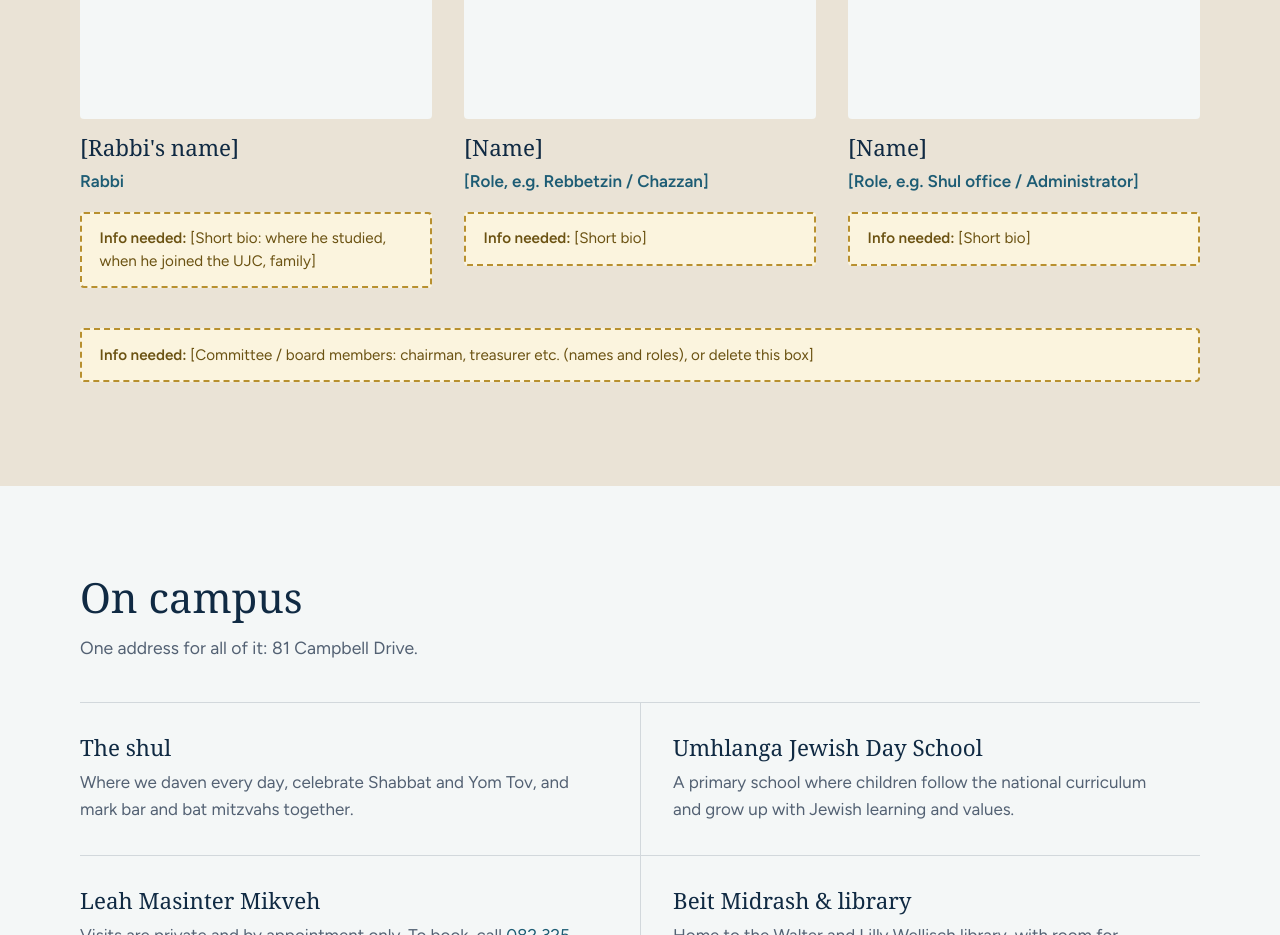
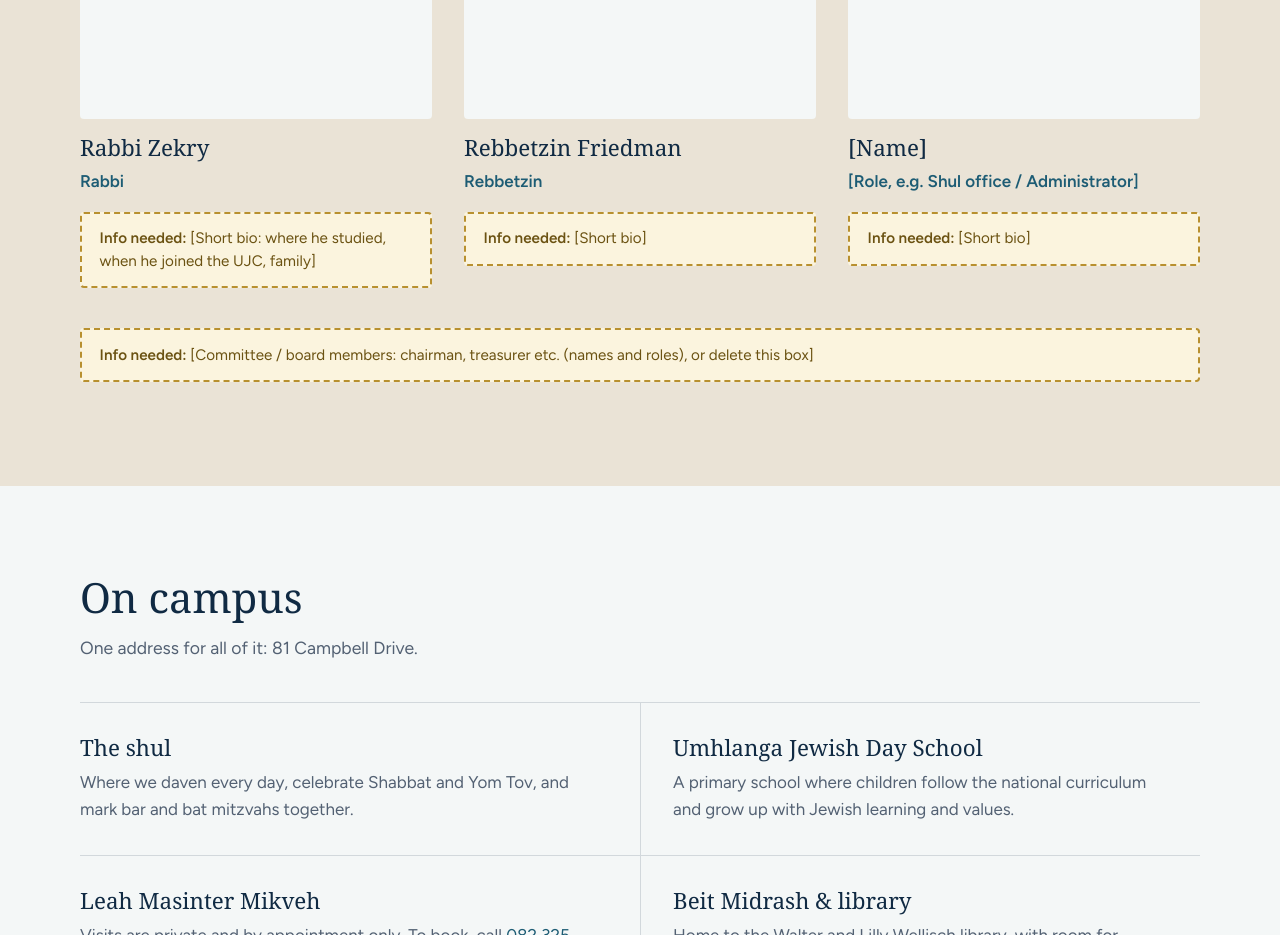
Before and after one commit to Acefusion1/J.WEBSITE, a plain HTML site: page about.html in a window 1280 px wide. Shown: the part 1400-2335 px from the top of the page. Drawn offline with Linux system fonts and the light colour scheme; a web font is replaced by a local one.

Commit message:
Add Rabbi Zekry and Rebbetzin Friedman to About page team section
Co-Authored-By: Claude Opus 5.5 <noreply@anthropic.com>
Claude-Session: https://claude.ai/code/session_016mF4tHd8a2S1iQYpNCFSnk

```diff
--- a/about.html
+++ b/about.html
@@ -97,14 +97,14 @@
         <div class="team-grid">
           <article class="team-member">
             <div class="team-photo"><span class="info-needed"><strong>Info needed:</strong> [Rabbi's photo: images/team-rabbi.jpg]</span></div>
-            <h3>[Rabbi's name]</h3>
+            <h3>Rabbi Zekry</h3>
             <p class="team-role">Rabbi</p>
             <div class="info-needed"><strong>Info needed:</strong> [Short bio: where he studied, when he joined the UJC, family]</div>
           </article>
           <article class="team-member">
             <div class="team-photo"><span class="info-needed"><strong>Info needed:</strong> [Photo: images/team-2.jpg]</span></div>
-            <h3>[Name]</h3>
-            <p class="team-role">[Role, e.g. Rebbetzin / Chazzan]</p>
+            <h3>Rebbetzin Friedman</h3>
+            <p class="team-role">Rebbetzin</p>
             <div class="info-needed"><strong>Info needed:</strong> [Short bio]</div>
           </article>
           <article class="team-member">
```
